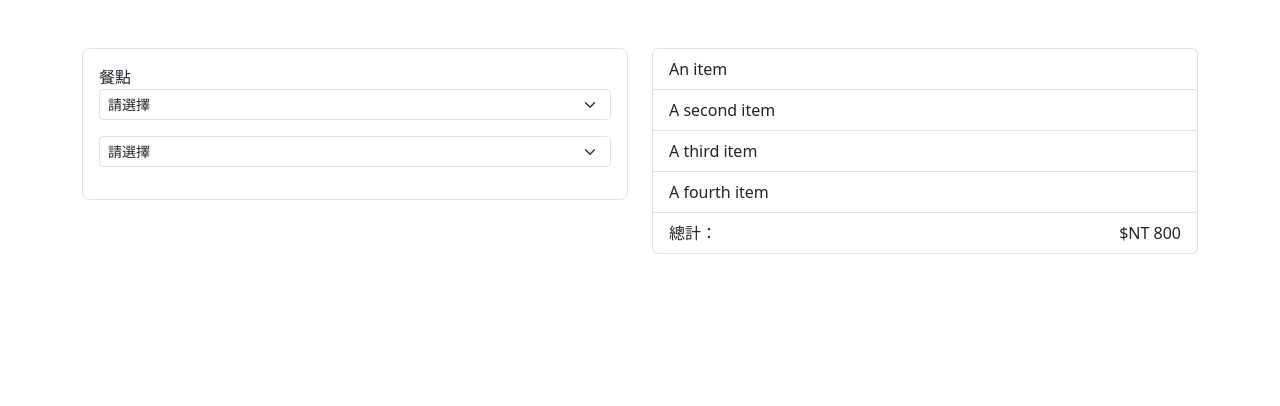
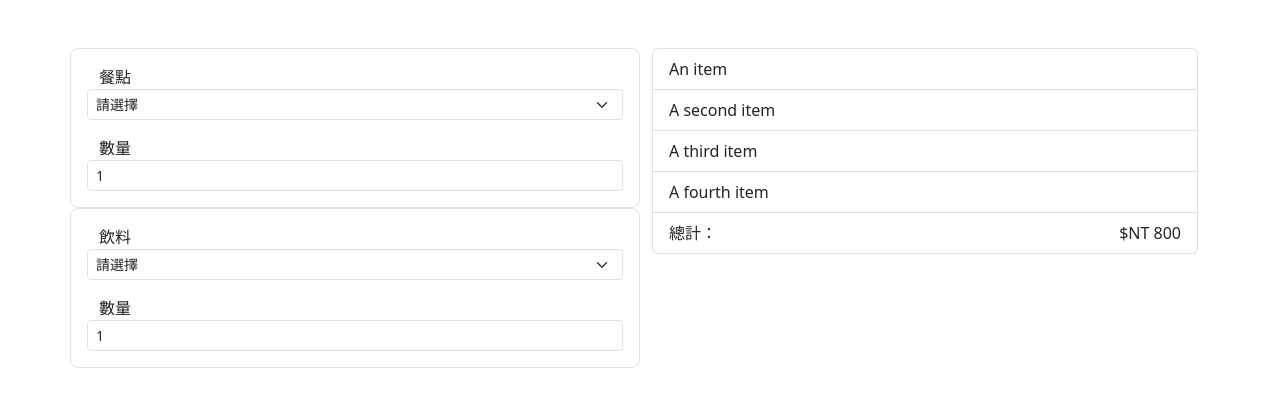
Before and after one commit to reboot0707/msit-homework-jqbs-0801, a plain HTML site: page ajax_order.html in a window 1280 px wide. Drawn offline with nearby package versions, Linux system fonts and the light colour scheme.

Commit message:
add data, adjust select ui

```diff
--- a/ajax_order.html
+++ b/ajax_order.html
@@ -5,27 +5,66 @@
     <meta charset="UTF-8">
     <meta name="viewport" content="width=device-width, initial-scale=1.0">
     <title>Ajax點餐</title>
-    <link href="https://cdn.jsdelivr.net/npm/bootstrap@5.3.0/dist/css/bootstrap.min.css" rel="stylesheet">
+    <link href="https://cdn.jsdelivr.net/npm/bootstrap@5.3.1/dist/css/bootstrap.min.css" rel="stylesheet">
+    <style>
+        .form-select-sm,
+        .form-control-sm {
+            width: 5 0%;
+            min-height: calc(1.5em + 0.5rem + 2px);
+        }
+
+        .food-label {
+            width: 50%;
+        }
+    </style>
 </head>
 
 <body>
     <div class="container py-5">
         <div class="row">
             <div class="col-12 col-md-6">
-                <form action="" class="rounded-3 border p-3">
-                    <label for="">餐點</label>
-                    <select class="form-select form-select-sm mb-3" aria-label=".form-select-sm example">
-                        <option selected>請選擇</option>
+                <form action="" class="rounded-3 border p-3 row">
+                    <label class="food-label" for="">餐點</label>
+                    <select id="food-select" class="form-select form-select-sm mb-3"
+                        aria-label=".form-select-sm example">
+                        <option selected disabled>請選擇</option>
+                        <!--
                         <option value="1">餐點1</option>
                         <option value="2">餐點2</option>
+                        -->
                     </select>
-                    <select class="form-select form-select-sm mb-3" aria-label=".form-select-sm example">
-                        <option selected>請選擇</option>
+                    <label class="food-label" for="">數量</label>
+                    <input id="food-amount" type="number" value="1" min="1" step="1"
+                        class="form-control form-control-sm">
+                    <!--
+                    <select id="pasta-select" class="form-select form-select-sm mb-3"
+                        aria-label=".form-select-sm example">
+                        <option selected disabled>請選擇</option>
+                    </select>
+                    -->
+                </form>
+                <form action="" class="rounded-3 border p-3 row">
+                    <label class="food-label" for="">飲料</label>
+                    <select id="drink-select" class="form-select form-select-sm mb-3"
+                        aria-label=".form-select-sm example">
+                        <option selected disabled>請選擇</option>
+                        <!--
                         <option value="1">餐點1</option>
                         <option value="2">餐點2</option>
+                        -->
                     </select>
+                    <label class="food-label" for="">數量</label>
+                    <input id="drink-amount" type="number" value="1" min="1" step="1"
+                        class="form-control form-control-sm">
+                    <!--
+                    <select id="pasta-select" class="form-select form-select-sm mb-3"
+                        aria-label=".form-select-sm example">
+                        <option selected disabled>請選擇</option>
+                    </select>
+                    -->
                 </form>
             </div>
+
             <div class="col-12 col-md-6">
                 <ul class="list-group">
                     <li class="list-group-item">An item</li>
@@ -40,11 +79,31 @@
             </div>
         </div>
     </div>
-    <script src="https://cdn.jsdelivr.net/npm/bootstrap@5.3.0/dist/js/bootstrap.bundle.min.js"></script>
-    <script src="https://cdnjs.cloudflare.com/ajax/libs/jquery/3.7.1/jquery.min.js"></script>
+    <script src="https://cdn.jsdelivr.net/npm/bootstrap@5.3.1/dist/js/bootstrap.bundle.min.js"></script>
+    <script src="https://cdnjs.cloudflare.com/ajax/libs/jquery/4.0.0/jquery.min.js"></script>
     <script>
         $(function () {
+            $.ajax({
+                url: "data/food.json",
+                type: "GET",
+                dataType: "json",
+                success: function (data) {
+                    $.each(data, function (index, value) {
+                        $("#food-select").append($("<option></option>").text(value.name));
+                    });
+                }
+            })
 
+            $.ajax({
+                url: "data/drink.json",
+                type: "GET",
+                dataType: "json",
+                success: function (data) {
+                    $.each(data, function (index, value) {
+                        $("#drink-select").append($("<option></option>").text(value.name));
+                    });
+                }
+            })
         })
     </script>
 </body>
--- /dev/null
+++ b/data/drink.json
@@ -0,0 +1,31 @@
+[{
+    "name": "伯爵茶",
+    "price": 45
+}, {
+    "name": "水果茶",
+    "price": 60
+}, {
+    "name": "奶茶",
+    "price": 50
+}, {
+    "name": "冰拿鐵",
+    "price": 65
+}, {
+    "name": "冰咖啡",
+    "price": 70
+}, {
+    "name": "冬瓜茶",
+    "price": 40
+}, {
+    "name": "檸檬汁",
+    "price": 50
+}, {
+    "name": "蘋果汁",
+    "price": 55
+}, {
+    "name": "葡萄柚汁",
+    "price": 60
+}, {
+    "name": "橙汁",
+    "price": 50
+}]
--- /dev/null
+++ b/data/food.json
@@ -0,0 +1,42 @@
+[
+    {
+      "name": "香煎鮭魚排",
+      "price": 320
+    },
+    {
+      "name": "炭烤羊肉串",
+      "price": 280
+    },
+    {
+      "name": "意大利燴牛肉麵",
+      "price": 280
+    },
+    {
+      "name": "蜜汁叉燒飯",
+      "price": 200
+    },
+    {
+      "name": "麻辣烤魷魚",
+      "price": 220
+    },
+    {
+      "name": "椒麻雞翅",
+      "price": 180
+    },
+    {
+      "name": "蝦仁炒飯",
+      "price": 180
+    },
+    {
+      "name": "紅燒牛肉麵",
+      "price": 250
+    },
+    {
+      "name": "炸雞排飯",
+      "price": 200
+    },
+    {
+      "name": "香蒜炒菜花",
+      "price": 120
+    }
+  ]
```
Also changed, not shown: data/fruit.json (added, +24 -0 lines), data/pasta.json (added, +42 -0 lines).
